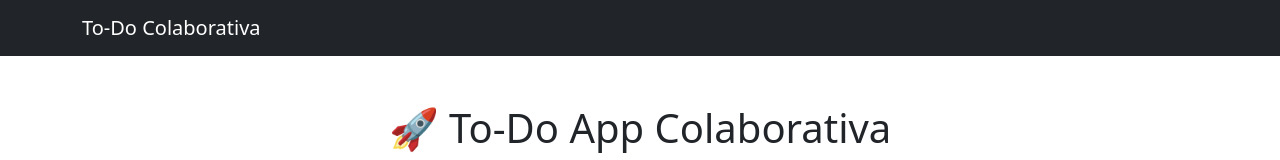
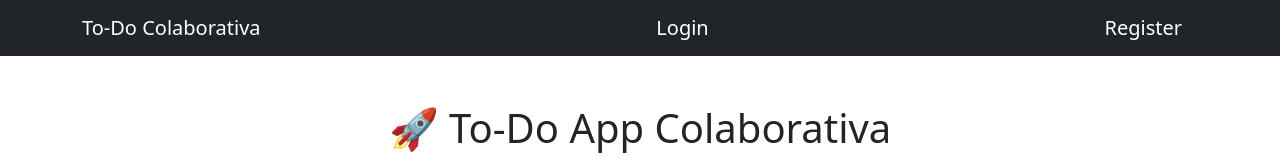
Before and after one commit to Joseluuu315/todo-collab-app, a React (Vite) app: page / in a window 1280 px wide. Shown: the top 160 px of the page. Built offline with nearby package versions, Linux system fonts and the light colour scheme.

Commit message:
feat: added login and register in header

```diff
--- a/src/components/Navbar.tsx
+++ b/src/components/Navbar.tsx
@@ -6,6 +6,10 @@ const MyNavbar: React.FC = () => {
     <Navbar bg="dark" variant="dark">
       <Container>
         <Navbar.Brand href="#">To-Do Colaborativa</Navbar.Brand>
+        {/* Login */}
+        <Navbar.Brand href="#">Login</Navbar.Brand>
+        {/* Register */}
+        <Navbar.Brand href="#">Register</Navbar.Brand>
       </Container>
     </Navbar>
   );
```
